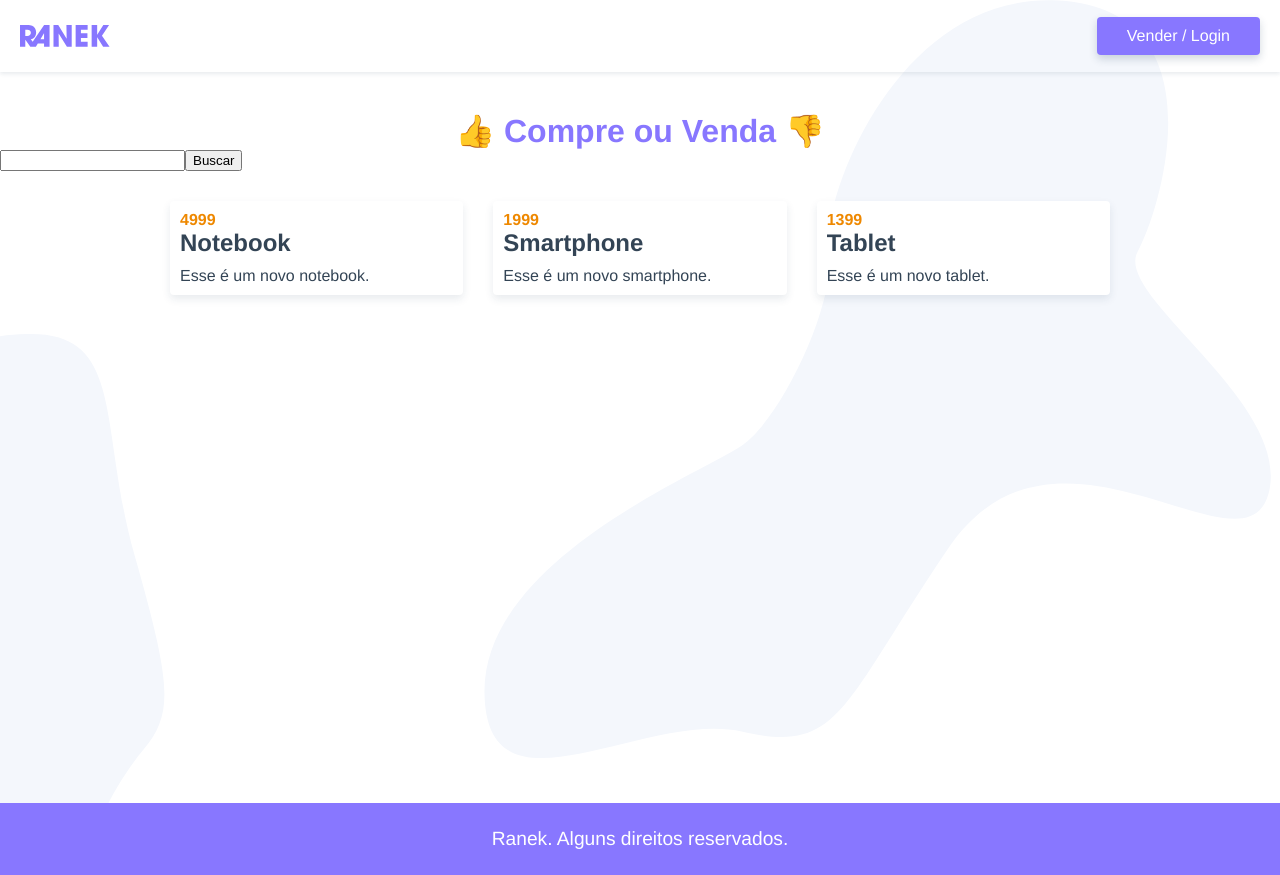
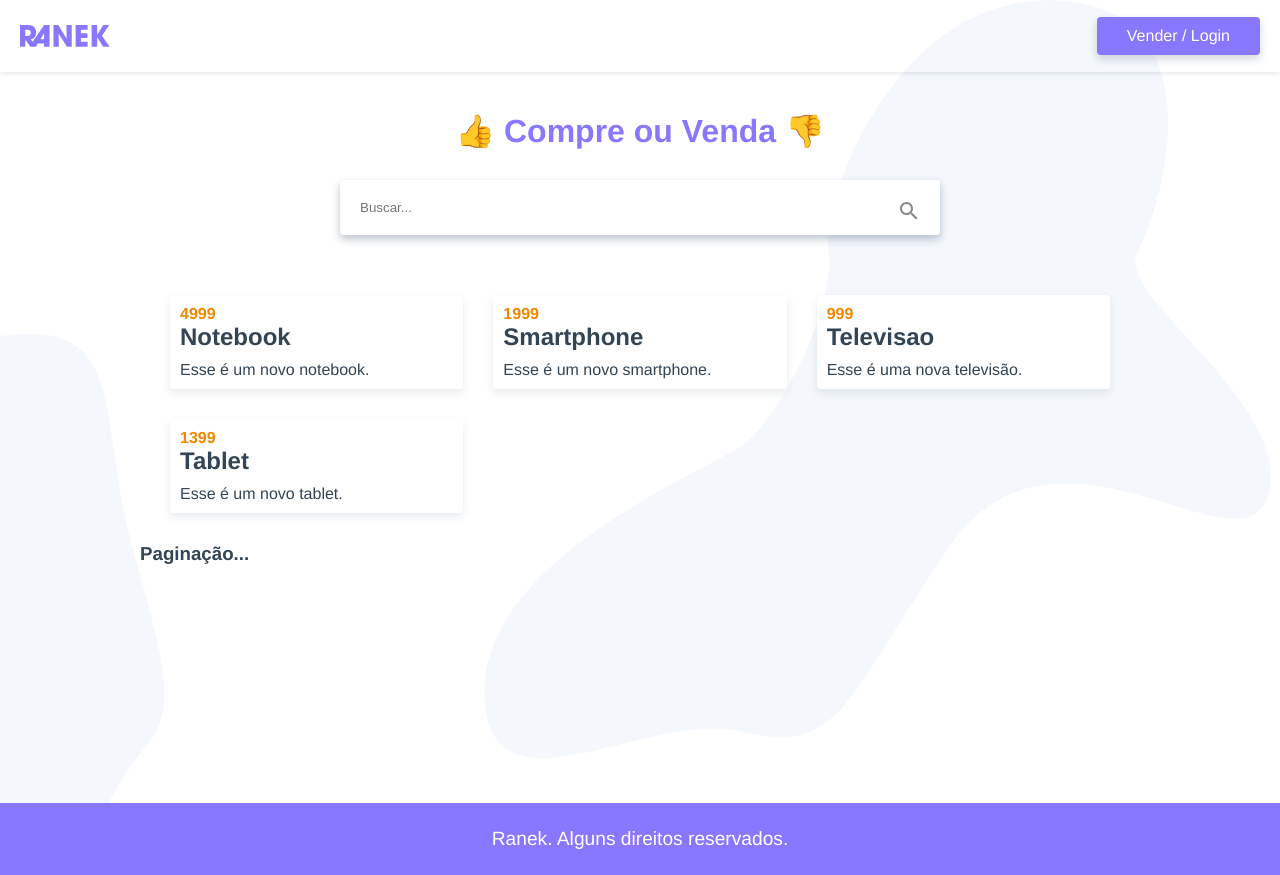
Before and after one commit to patricchubaca/Discovering-Js, a Vue app in the folder RanekCourse-Vue/: page / in a window 1280 px wide. Built offline with nearby package versions, Linux system fonts and the light colour scheme; data requests are answered from the project's data file.

Commit message:
Inicio da Paginação

```diff
--- a/RanekCourse-Vue/ranek-api/ranek.json
+++ b/RanekCourse-Vue/ranek-api/ranek.json
@@ -31,6 +31,15 @@
       "descricao": "Esse é um novo smartphone.",
       "fotos": null
     },
+      {
+        "id": "televisao",
+        "nome": "Televisao",
+        "usuario_id": "andre@origamid.com",
+        "preco": "999",
+        "vendido": "false",
+        "descricao": "Esse é uma nova televisão.",
+        "fotos": null
+      },
     {
       "id": "tablet",
       "nome": "Tablet",
--- a/RanekCourse-Vue/src/components/ProdutosBuscar.vue
+++ b/RanekCourse-Vue/src/components/ProdutosBuscar.vue
@@ -1,14 +1,13 @@
 <template>
   <section>
     <form>
-      <input name="busca" id="busca" type="text" v-model="busca" />
+      <input name="busca" id="busca" type="text" placeholder="Buscar..." v-model="busca" />
       <input
         type="submit"
         id="lupa"
         value="Buscar"
         @click.prevent="buscarProdutos(busca)"
       />
-
     </form>
   </section>
 </template>
@@ -31,4 +30,37 @@ export default {
 </script>
 
 <style scoped>
+
+form {
+  max-width: 600px;
+  margin: 30px auto 60px auto;
+  position: relative;
+}
+#busca {
+  width: 100%;
+  padding: 20px;
+  border: none;
+  border-radius: 4px;
+  box-shadow: 0 4px 8px rgba(30, 60, 90, 0.3);
+  transition: all 0.3s;
+}
+
+#busca:focus,
+#busca:hover {
+  outline: none ;
+  transform: scale(1.1);
+}
+
+#lupa {
+  width: 62px;
+  height: 62px;
+  background: url("../assets/search.svg") no-repeat center center;
+  text-indent: -150px;
+  border: none;
+  cursor: pointer;
+  position: absolute;
+  top: 0px;
+  right: 0px;
+  box-shadow: none;
+}
 </style>
--- a/RanekCourse-Vue/src/components/ProdutosLista.vue
+++ b/RanekCourse-Vue/src/components/ProdutosLista.vue
@@ -13,14 +13,20 @@
     <div v-else-if="produtos && produtos.length === 0">
       <p class="sem-resultados">Busca sem resultados. Tente buscar outro termo.</p>
     </div>
+     <ProdutosPaginar :produtosTotal="produtosTotal" :produtosPorPagina="produtosPorPagina"/>
   </section>
 </template>
 
 <script>
+import ProdutosPaginar from "@/components/ProdutosPaginar.vue";
 import { api } from "@/services.js";
 import { serialize } from "@/helpers.js";
 
 export default {
+  name: "ProdutosLista",
+  components: {
+    ProdutosPaginar
+  },
   data() {
     return {
       produtos: null,
@@ -37,6 +43,7 @@ export default {
     getProdutos() {
       api.get(this.url).then(response => {
         this.produtos = response.data;
+        console.log(this.produtos);
       });
     }
   },
@@ -51,8 +58,7 @@ export default {
 };
 </script>
 
-<style scoped>
-.produtos-container {
+<style scoped>.produtos-container {
   max-width: 1000px;
   margin: 0 auto;
 }
--- /dev/null
+++ b/RanekCourse-Vue/src/components/ProdutosPaginar.vue
@@ -0,0 +1,24 @@
+<template>
+<h1>Paginação...</h1>
+</template>
+
+<script>
+export default {
+   name: "ProdutosPaginar",
+  components: {
+
+  },
+  data() {
+    return {
+      produtosPorPagina: null,
+      produtosTotal: 9,
+    };
+  },
+  computed: {},
+  methods: {},
+  watch: {},
+};
+</script>
+
+<style scoped>
+</style>
--- a/RanekCourse-Vue/src/components/TheFooter.vue
+++ b/RanekCourse-Vue/src/components/TheFooter.vue
@@ -10,7 +10,7 @@ export default {
 };
 </script>
 
-<style>
+<style scoped>
 footer {
   background: #87f;
   padding: 25px 0;
```
